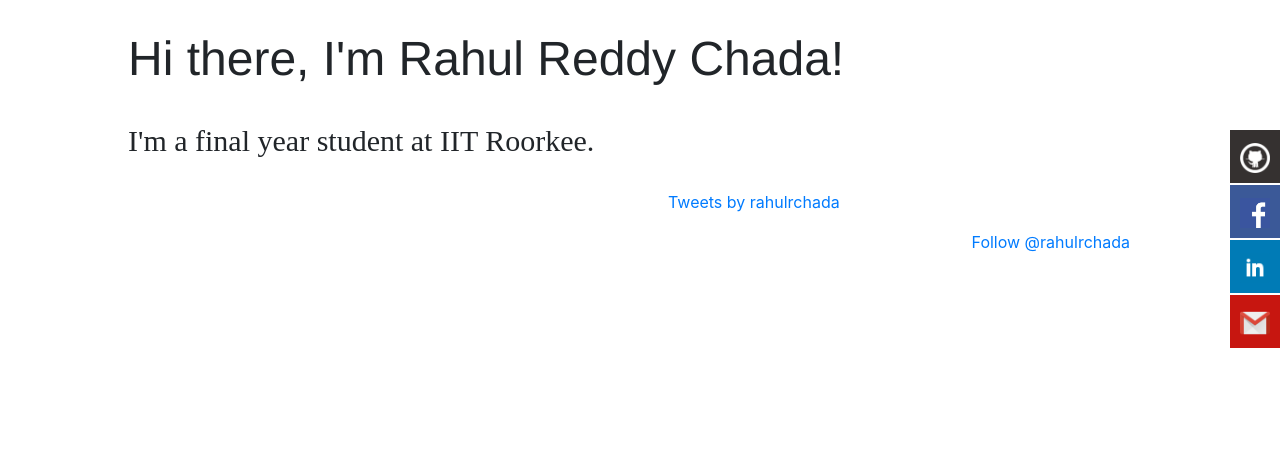
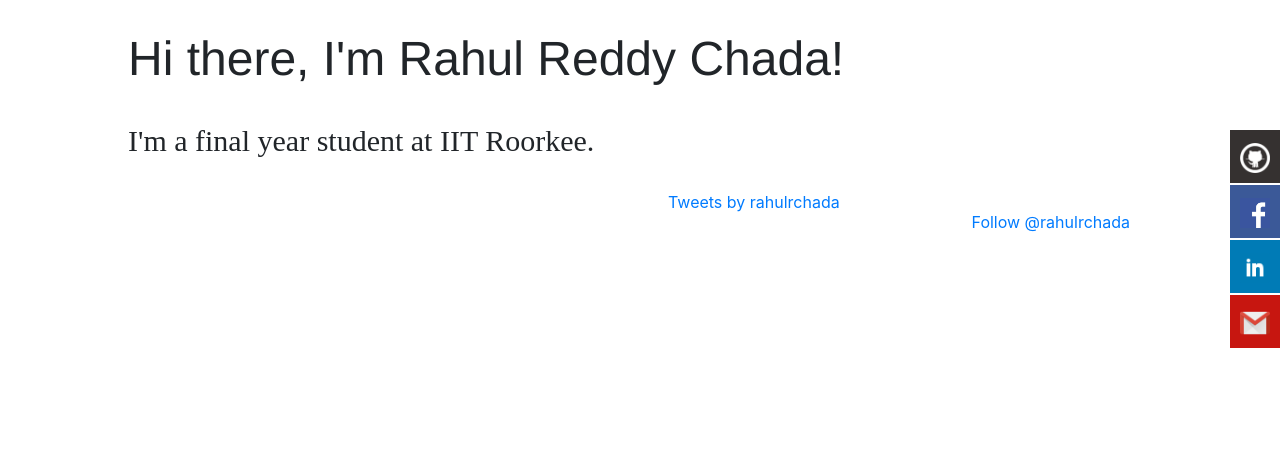
Before and after one commit to rahulcreddy/rahulcreddy.github.io, a PHP site: page / in a window 1280 px wide. Shown: the part 50-501 px from the top of the page. Run offline with PHP 8.4, Linux system fonts and the light colour scheme; some libraries are stand-ins or nearby versions.

Commit message:
Update input.css

```diff
--- a/style/css/input.css
+++ b/style/css/input.css
@@ -182,7 +182,7 @@ footer {
 
 #follow-twitter {
     position: absolute;
-    top : 280px;
+    top : 260px;
     right: 150px;
 }
 
```
